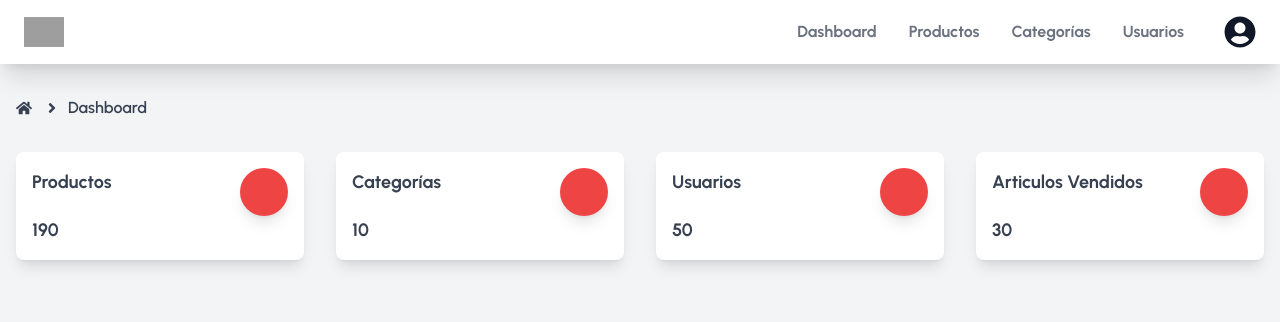
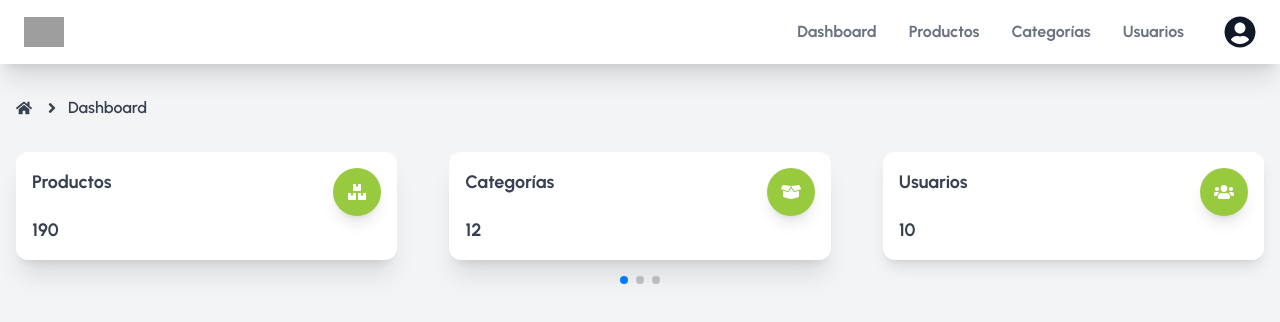
Before and after one commit to EslimDaga/platzi, a React (Create React App) app: page /dashboard in a window 1280 px wide. Shown: the top 322 px of the page. Built offline with nearby package versions, Linux system fonts and the light colour scheme; sample sign-in values are in the browser's storage; grey boxes are pictures that could not be loaded.

Commit message:
Modify best cards carrousell in the dashboard

```diff
--- a/src/views/dashboard/index.js
+++ b/src/views/dashboard/index.js
@@ -1,5 +1,18 @@
 import { Link } from "react-router-dom";
-import { FaAngleRight, FaHome } from "react-icons/fa";
+import {
+	FaAngleRight,
+	FaBoxes,
+	FaBoxOpen,
+	FaHome,
+	FaMoneyBillAlt,
+	FaMoneyCheckAlt,
+	FaUsers,
+} from "react-icons/fa";
+import { Swiper, SwiperSlide } from "swiper/react";
+import { FreeMode, Pagination } from "swiper";
+import "swiper/css";
+import "swiper/css/free-mode";
+import "swiper/css/pagination";
 
 const Dashboard = () => {
 	return (
@@ -32,92 +45,151 @@ const Dashboard = () => {
 			<div className="relative bg-lightBlue-600 pt-8">
 				<div className="mx-auto w-full">
 					<div>
-						<div className="flex flex-wrap">
-							<div className="w-full lg:w-6/12 xl:w-3/12 px-4">
-								<div className="relative flex flex-col min-w-0 break-words bg-white rounded-lg mb-6 xl:mb-0 shadow-lg">
+						<Swiper
+							slidesPerView={1}
+							spaceBetween={5}
+							freeMode={true}
+							modules={[FreeMode, Pagination]}
+							className="mySwiper cursor-grab pb-10"
+							pagination={{
+								clickable: true,
+								currentClass: "d-none",
+							}}
+							breakpoints={{
+								640: {
+									slidesPerView: 1,
+									spaceBetween: 20,
+								},
+								768: {
+									slidesPerView: 2,
+									spaceBetween: 20,
+								},
+								1024: {
+									slidesPerView: 3,
+									spaceBetween: 20,
+								},
+								1440: {
+									slidesPerView: 4,
+									spaceBetween: 20,
+								},
+							}}
+						>
+							<SwiperSlide>
+								<div className="w-full px-4">
+									<div className="relative flex flex-col min-w-0 break-words bg-white dark:bg-[#181B32] rounded-xl mb-6 xl:mb-0 shadow-xl">
 										<div className="flex-auto p-4">
 											<div className="flex flex-wrap">
 												<div className="relative w-full pr-4 max-w-full flex-grow flex-1">
-												<h5 className="text-gray-700 font-urbanist font-bold text-lg">
+													<h5 className="text-gray-700 dark:text-white font-urbanist font-bold text-lg">
 														Productos
 													</h5>
 												</div>
 												<div className="relative w-auto pl-4 flex-initial">
-												<div className="text-white p-3 text-center inline-flex items-center justify-center w-12 h-12 shadow-lg rounded-full bg-red-500">
-													<i className="far fa-chart-bar"></i>
+													<div className="text-white p-3 text-center inline-flex items-center justify-center w-12 h-12 shadow-lg rounded-full bg-[#98ca3f]">
+														<FaBoxes className="w-5" />
 													</div>
 												</div>
 											</div>
-										<span className="text-gray-700 font-urbanist font-bold text-lg">
+											<span className="text-gray-700 dark:text-white font-urbanist font-bold text-lg">
 												190
 											</span>
 										</div>
 									</div>
 								</div>
-							<div className="w-full lg:w-6/12 xl:w-3/12 px-4">
-								<div className="relative flex flex-col min-w-0 break-words bg-white rounded-lg mb-6 xl:mb-0 shadow-lg">
+							</SwiperSlide>
+							<SwiperSlide>
+								<div className="w-full px-4">
+									<div className="relative flex flex-col min-w-0 break-words bg-white dark:bg-[#181B32] rounded-xl mb-6 xl:mb-0 shadow-xl">
 										<div className="flex-auto p-4">
 											<div className="flex flex-wrap">
 												<div className="relative w-full pr-4 max-w-full flex-grow flex-1">
-												<h5 className="text-gray-700 font-urbanist font-bold text-lg">
+													<h5 className="text-gray-700 dark:text-white font-urbanist font-bold text-lg">
 														Categorías
 													</h5>
 												</div>
 												<div className="relative w-auto pl-4 flex-initial">
-												<div className="text-white p-3 text-center inline-flex items-center justify-center w-12 h-12 shadow-lg rounded-full bg-red-500">
-													<i className="far fa-chart-bar"></i>
+													<div className="text-white p-3 text-center inline-flex items-center justify-center w-12 h-12 shadow-lg rounded-full bg-[#98ca3f]">
+														<FaBoxOpen className="w-5" />
 													</div>
 												</div>
 											</div>
-										<span className="text-gray-700 font-urbanist font-bold text-lg">
+											<span className="text-gray-700 dark:text-white font-urbanist font-bold text-lg">
+												12
+											</span>
+										</div>
+									</div>
+								</div>
+							</SwiperSlide>
+							<SwiperSlide>
+								<div className="w-full px-4">
+									<div className="relative flex flex-col min-w-0 break-words bg-white dark:bg-[#181B32] rounded-xl mb-6 xl:mb-0 shadow-lg">
+										<div className="flex-auto p-4">
+											<div className="flex flex-wrap">
+												<div className="relative w-full pr-4 max-w-full flex-grow flex-1">
+													<h5 className="text-gray-700 dark:text-white font-urbanist font-bold text-lg">
+														Usuarios
+													</h5>
+												</div>
+												<div className="relative w-auto pl-4 flex-initial">
+													<div className="text-white p-3 text-center inline-flex items-center justify-center w-12 h-12 shadow-lg rounded-full bg-[#98ca3f]">
+														<FaUsers className="w-6" />
+													</div>
+												</div>
+											</div>
+											<span className="text-gray-700 dark:text-white font-urbanist font-bold text-lg">
 												10
 											</span>
 										</div>
 									</div>
 								</div>
-							<div className="w-full lg:w-6/12 xl:w-3/12 px-4">
-								<div className="relative flex flex-col min-w-0 break-words bg-white rounded-lg mb-6 xl:mb-0 shadow-lg">
+							</SwiperSlide>
+							<SwiperSlide>
+								<div className="w-full px-4">
+									<div className="relative flex flex-col min-w-0 break-words bg-white dark:bg-[#181B32] rounded-xl mb-6 xl:mb-0 shadow-lg">
 										<div className="flex-auto p-4">
 											<div className="flex flex-wrap">
 												<div className="relative w-full pr-4 max-w-full flex-grow flex-1">
-												<h5 className="text-gray-700 font-urbanist font-bold text-lg">
-													Usuarios
+													<h5 className="text-gray-700 dark:text-white font-urbanist font-bold text-lg">
+														Compras en total
 													</h5>
 												</div>
 												<div className="relative w-auto pl-4 flex-initial">
-												<div className="text-white p-3 text-center inline-flex items-center justify-center w-12 h-12 shadow-lg rounded-full bg-red-500">
-													<i className="far fa-chart-bar"></i>
+													<div className="text-white p-3 text-center inline-flex items-center justify-center w-12 h-12 shadow-lg rounded-full bg-[#98ca3f]">
+														<FaMoneyBillAlt className="w-6" />
 													</div>
 												</div>
 											</div>
-										<span className="text-gray-700 font-urbanist font-bold text-lg">
-											50
+											<span className="text-gray-700 dark:text-white font-urbanist font-bold text-lg">
+												10
 											</span>
 										</div>
 									</div>
 								</div>
-							<div className="w-full lg:w-6/12 xl:w-3/12 px-4">
-								<div className="relative flex flex-col min-w-0 break-words bg-white rounded-lg mb-6 xl:mb-0 shadow-lg">
+							</SwiperSlide>
+							<SwiperSlide>
+								<div className="w-full px-4">
+									<div className="relative flex flex-col min-w-0 break-words bg-white dark:bg-[#181B32] rounded-xl mb-6 xl:mb-0 shadow-lg">
 										<div className="flex-auto p-4">
 											<div className="flex flex-wrap">
 												<div className="relative w-full pr-4 max-w-full flex-grow flex-1">
-												<h5 className="text-gray-700 font-urbanist font-bold text-lg">
-													Articulos Vendidos
+													<h5 className="text-gray-700 dark:text-white font-urbanist font-bold text-lg">
+														Compras por día
 													</h5>
 												</div>
 												<div className="relative w-auto pl-4 flex-initial">
-												<div className="text-white p-3 text-center inline-flex items-center justify-center w-12 h-12 shadow-lg rounded-full bg-red-500">
-													<i className="far fa-chart-bar"></i>
+													<div className="text-white p-3 text-center inline-flex items-center justify-center w-12 h-12 shadow-lg rounded-full bg-[#98ca3f]">
+														<FaMoneyCheckAlt className="w-6" />
 													</div>
 												</div>
 											</div>
-										<span className="text-gray-700 font-urbanist font-bold text-lg">
-											30
+											<span className="text-gray-700 dark:text-white font-urbanist font-bold text-lg">
+												10
 											</span>
 										</div>
 									</div>
 								</div>
-						</div>
+							</SwiperSlide>
+						</Swiper>
 					</div>
 				</div>
 			</div>
```
Lines whose indentation alone changed are shown as unchanged.
